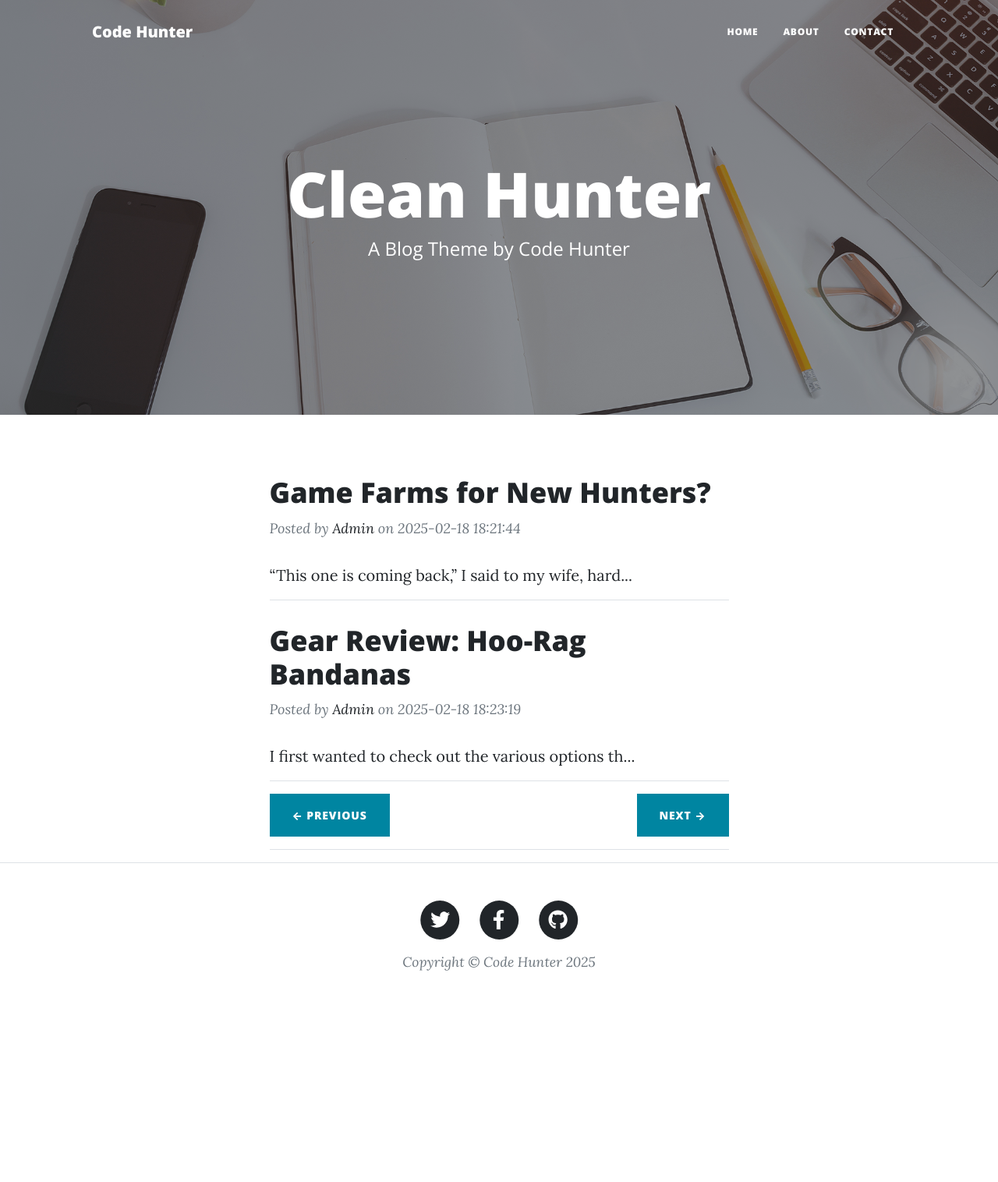
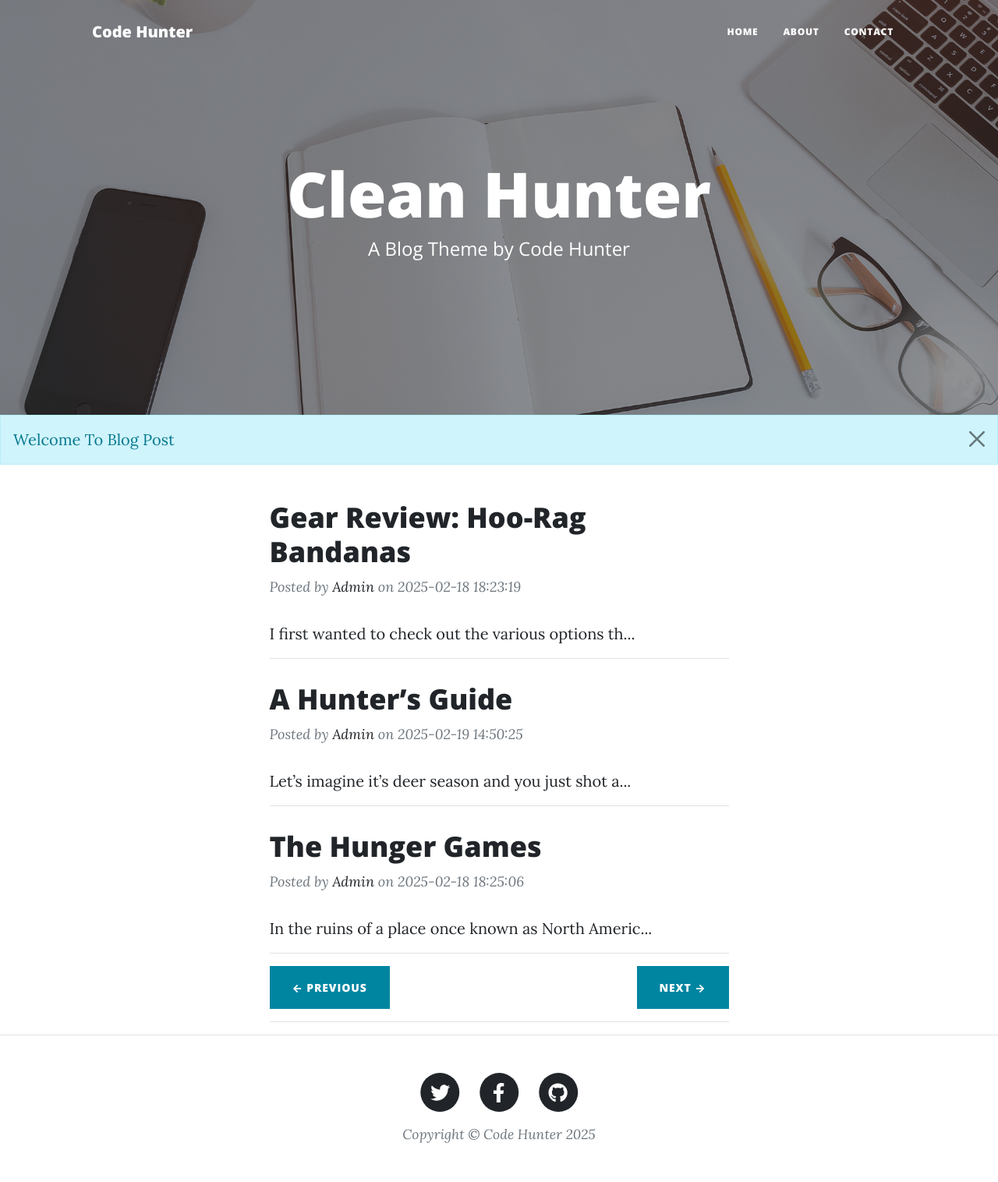
Before and after one commit to RAJBARASARA/Flask-Blog, a Flask app: page /?page=2 in a window 1280 px wide. Shown: the whole page at 78% size. Before the commit the page ends 1245 px from the top, so only its background shows below. Run offline with Flask 3, Linux system fonts and the light colour scheme; data comes from the database, SQL or seed files in the repository; parts of the project's set-up code (start-up, migrations or seed data) failed here and were passed over; some libraries are stand-ins or nearby versions.

Commit message:
Add Flash message

```diff
--- a/config.json
+++ b/config.json
@@ -11,7 +11,7 @@
     "gmail_user": "gmail",
     "gmail_pass": "gmail password",
     "about_txt": "Myself Coco, and i am doing Adventure and Trekking!",
-    "no_of_posts": "2",
+    "no_of_posts": "3",
     "admin_user": "Akaza",
     "admin_pass": "Akaza@789",
     "upload_location": "C:\\Users\\rajup\\Desktop\\R\\Python Training\\5.Framework\\Flask\\static"
--- a/main.py
+++ b/main.py
@@ -1,4 +1,4 @@
-from flask import Flask,render_template,request,session,redirect
+from flask import Flask,render_template,request,session,redirect,flash
 from flask_sqlalchemy import SQLAlchemy
 from werkzeug.utils import secure_filename
 from datetime import datetime
@@ -42,6 +42,7 @@ class Posts(db.Model):
 
 @app.route("/")
 def home():
+    flash("Welcome To Blog Post","info")
     # Pagination Logic
     posts = Posts.query.filter_by().all()  # [0:params['no_of_posts']]
 
@@ -148,6 +149,8 @@ def contact():
         entry = Contacts(name=name,email=email,ph_no=phone,msg=message,date=datetime.now())
         db.session.add(entry)
         db.session.commit()
+
+        flash("Thanks for send your details,We will get back to you soon","success")
     return render_template('contact.html',params = params)
 
 @app.route("/delete/<string:sno>",methods=['GET','POST'])
--- a/templates/index.html
+++ b/templates/index.html
@@ -1,7 +1,7 @@
 {% extends "layout.html"  %}
 {% block body %}
         <!-- Page Header-->
-        <header class="masthead" style="background-image: url('{{ url_for('static', filename='assets/img/home-bg.jpg')}}')">
+        <header class="masthead mb-0" style="background-image: url('{{ url_for('static', filename='assets/img/home-bg.jpg')}}')">
             <div class="container position-relative px-4 px-lg-5">
                 <div class="row gx-4 gx-lg-5 justify-content-center">
                     <div class="col-md-10 col-lg-8 col-xl-7">
@@ -13,6 +13,19 @@
                 </div>
             </div>
         </header>
+        <!-- Message Flashing Start Here.. -->
+        {% with messages = get_flashed_messages(with_categories=true) %}
+        {% if messages %}
+        {% for category, message in messages %}
+
+        <div class="alert alert-{{category}} alert-dismissible fade show" role="alert">
+            {{message}}
+            <button type="button" class="btn-close" data-bs-dismiss="alert" aria-label="Close"></button>
+        </div>
+
+        {% endfor %}
+        {% endif %}
+        {% endwith %}
         <!-- Main Content-->
         <div class="container px-4 px-lg-5">
             <div class="row gx-4 gx-lg-5 justify-content-center">
```
Also changed, not shown: templates/contact.html (+13 -0 lines).
